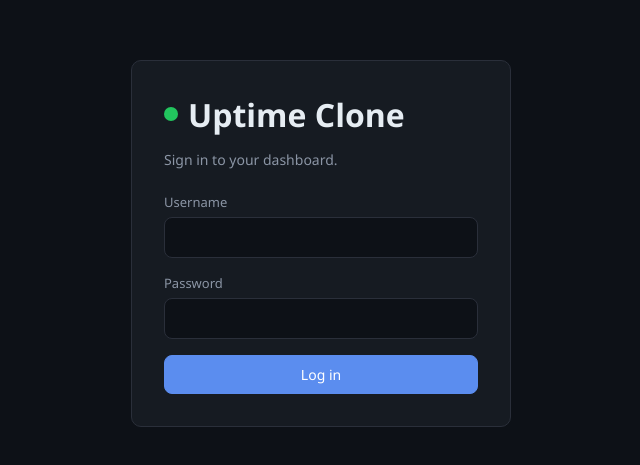
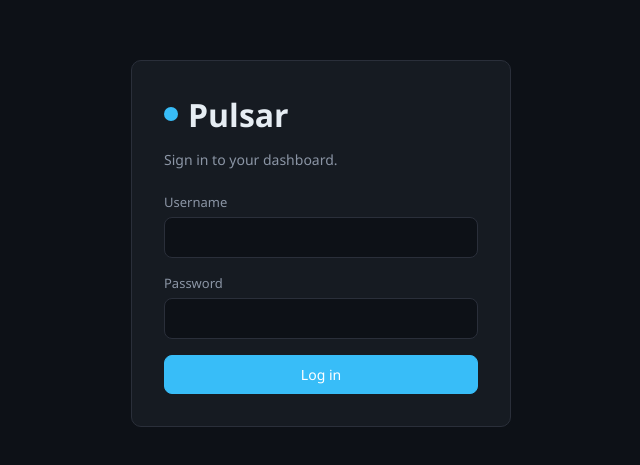
Before and after one commit to trodem/pulsar, a Vue app in the folder client/: page /login in a window 1280 px wide. Shown: the part 157-622 px from the top of the page, without its empty margins (319-959 px from the left). Built offline with nearby package versions, Linux system fonts and the light colour scheme; no server answers.

Commit message:
feat: update application title and branding to \Pulsar\

```diff
--- a/client/index.html
+++ b/client/index.html
@@ -3,7 +3,7 @@
   <head>
     <meta charset="UTF-8" />
     <meta name="viewport" content="width=device-width, initial-scale=1.0" />
-    <title>Uptime Clone</title>
+    <title>Pulsar</title>
   </head>
   <body>
     <div id="app"></div>
--- a/client/src/App.vue
+++ b/client/src/App.vue
@@ -18,7 +18,7 @@ function logout() {
 <template>
   <div v-if="showShell" class="app-shell">
     <aside class="sidebar">
-      <div class="brand"><span class="dot"></span> Uptime Clone</div>
+      <div class="brand"><span class="dot"></span> Pulsar</div>
       <router-link
         class="nav-link"
         :class="{ active: route.name === 'dashboard' }"
--- a/client/src/style.css
+++ b/client/src/style.css
@@ -9,7 +9,7 @@
   --down: #ef4444;
   --degraded: #f97316;
   --pending: #f59e0b;
-  --accent: #5b8def;
+  --accent: #38bdf8;
   --radius: 10px;
   color-scheme: dark;
 }
@@ -70,8 +70,8 @@ select {
   width: 12px;
   height: 12px;
   border-radius: 50%;
-  background: var(--up);
-  box-shadow: 0 0 10px var(--up);
+  background: var(--accent);
+  box-shadow: 0 0 10px var(--accent);
 }
 
 .nav-link {
--- a/client/src/views/Login.vue
+++ b/client/src/views/Login.vue
@@ -41,7 +41,7 @@ async function submit() {
 <template>
   <div class="auth-wrap">
     <form class="auth-card" @submit.prevent="submit">
-      <h1><span class="dot" style="width:14px;height:14px;border-radius:50%;background:var(--up);display:inline-block"></span> Uptime Clone</h1>
+      <h1><span class="dot" style="width:14px;height:14px;border-radius:50%;background:var(--accent);display:inline-block"></span> Pulsar</h1>
       <p class="auth-sub">
         {{ needsSetup ? "Create your admin account to get started." : "Sign in to your dashboard." }}
       </p>
```
